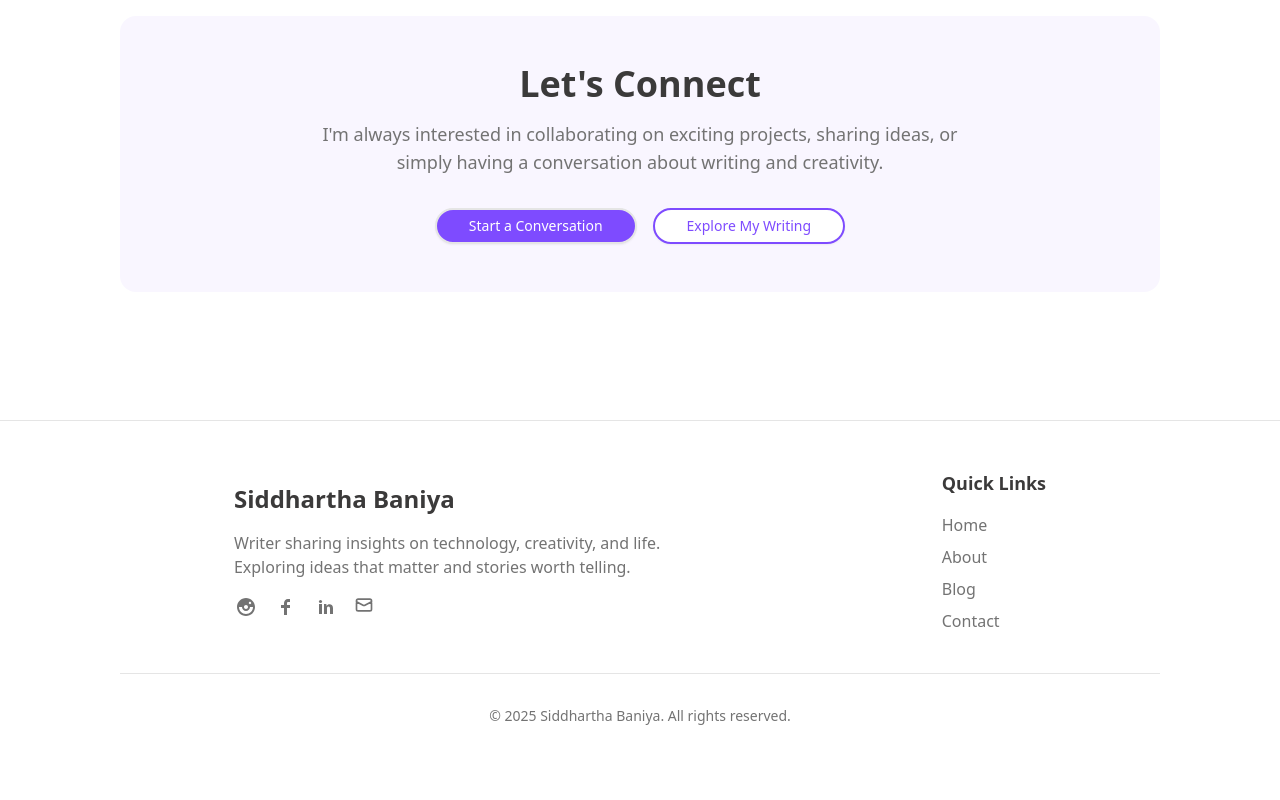
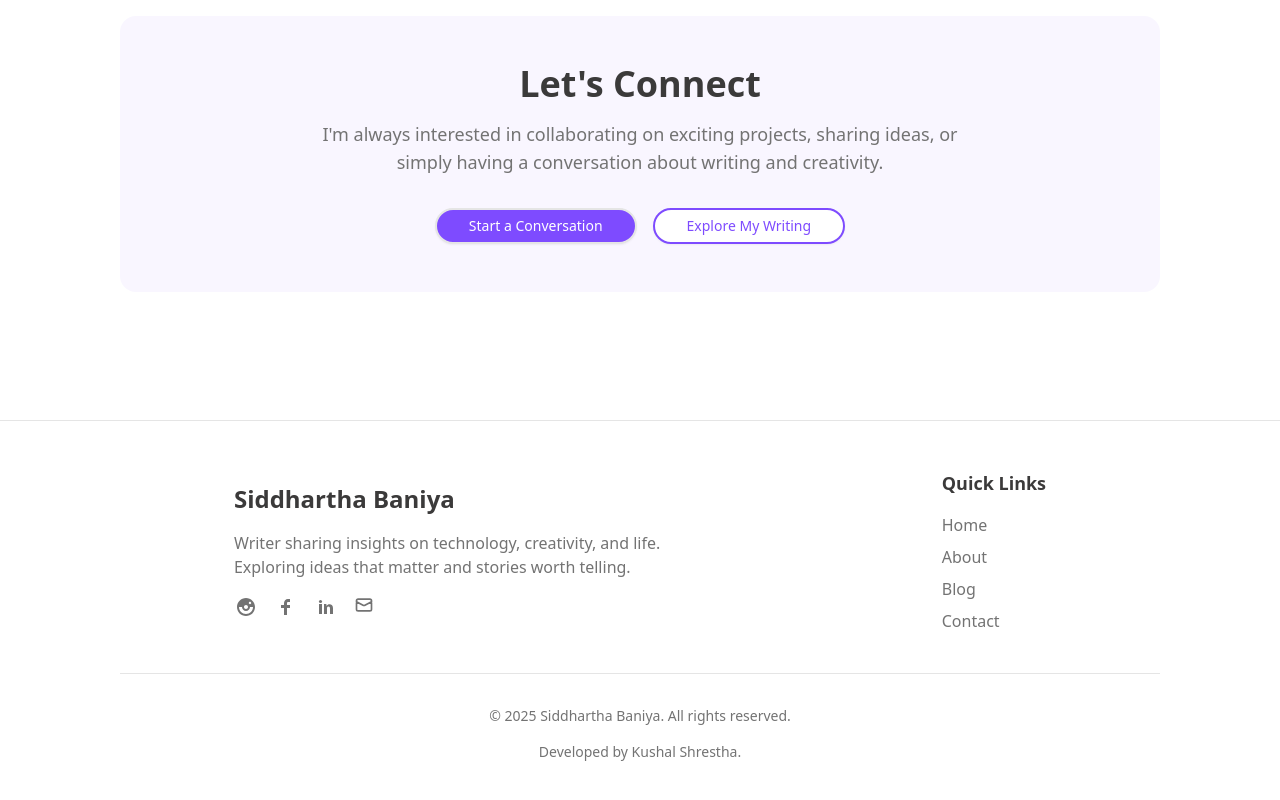
Before and after one commit to Kushal-Shr/sid-writes, a Next.js app: page /about in a window 1280 px wide. Shown: the part 2000-2800 px from the top of the page. Before the commit the page ends 2774 px from the top, so only its background shows below. Built offline with nearby package versions, Linux system fonts and the light colour scheme.

Commit message:
footer-changes

```diff
--- a/components/Footer.tsx
+++ b/components/Footer.tsx
@@ -82,10 +82,17 @@ export default function Footer() {
 
 
         {/* Bottom Bar */}
-        <div className="flex flex-col md:flex-row items-center md:justify-center gap-4 pt-8 border-t border-border">
-          <p className="text-muted-foreground text-sm">
-            © {new Date().getFullYear()} Siddhartha Baniya. All rights reserved.
-          </p>
+        <div className="flex flex-col md:flex-col items-center md:justify-center gap-4 pt-8 border-t border-border">
+          <div className="block">
+            <p className="text-muted-foreground text-sm">
+              © {new Date().getFullYear()} Siddhartha Baniya. All rights reserved.
+            </p>
+          </div>
+          <div className="block">
+            <p className="text-muted-foreground text-sm">
+              Developed by Kushal Shrestha.
+            </p>
+          </div>
         </div>
       </div>
     </footer>
```
